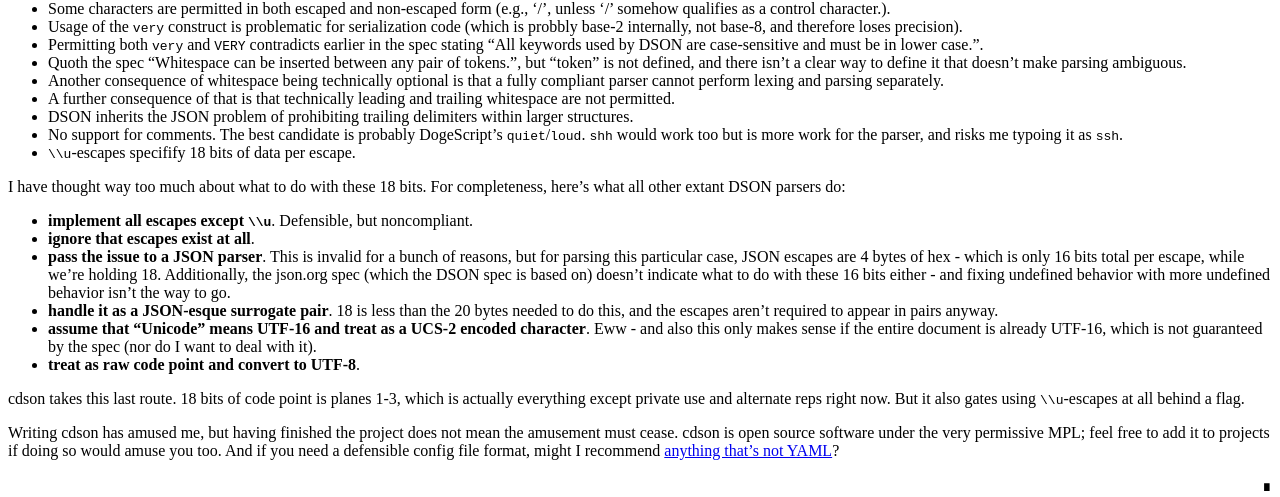
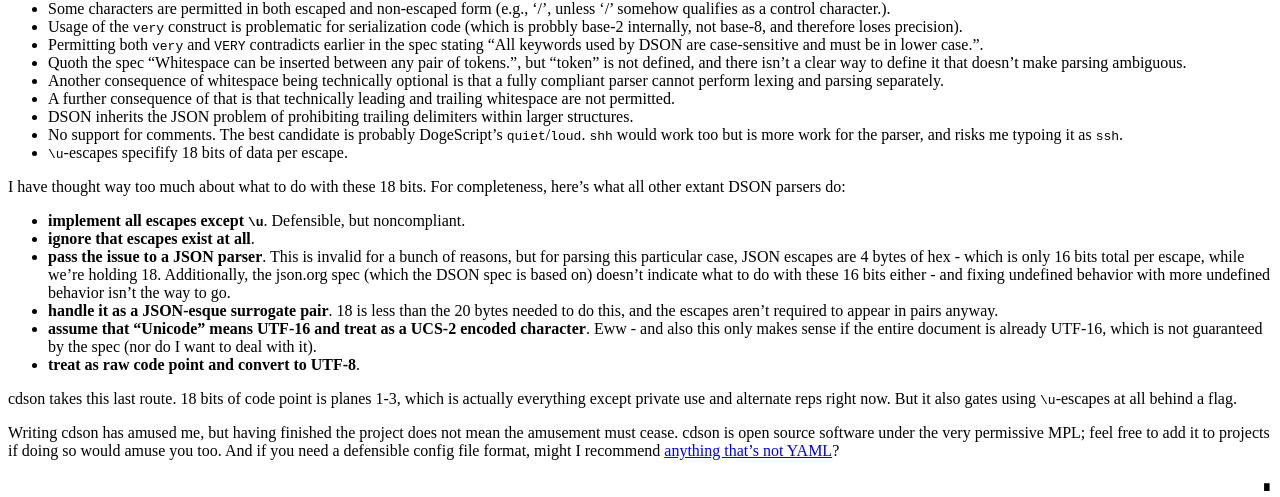
Before and after one commit to frozencemetery/mivehind.net, a Jekyll site: the page built from _posts/2021-12-03-cdson.md, in a window 1280 px wide. Shown: the part 325-822 px from the top of the page. Built offline with Jekyll 4.4.1, drawn with Linux system fonts in a browser that asks for light colours; Markdown is read by kramdown in place of the engine named in the settings.

```diff
--- a/_posts/2021-12-03-cdson.md
+++ b/_posts/2021-12-03-cdson.md
@@ -38,12 +38,12 @@ spec.
 - No support for comments.  The best candidate is probably DogeScript's
   `quiet`/`loud`.  `shh` would work too but is more work for the parser, and
   risks me typoing it as `ssh`.
-- `\\u`-escapes specifify 18 bits of data per escape.
+- `\u`-escapes specifify 18 bits of data per escape.
 
 I have thought way too much about what to do with these 18 bits.  For
 completeness, here's what all other extant DSON parsers do:
 
-- **implement all escapes except `\\u`**.  Defensible, but noncompliant.
+- **implement all escapes except `\u`**.  Defensible, but noncompliant.
 - **ignore that escapes exist at all**.
 - **pass the issue to a JSON parser**.  This is invalid for a bunch of
   reasons, but for parsing this particular case, JSON escapes are 4 bytes of
@@ -62,7 +62,7 @@ completeness, here's what all other extant DSON parsers do:
 
 cdson takes this last route.  18 bits of code point is planes 1-3, which is
 actually everything except private use and alternate reps right now.  But it
-also gates using `\\u`-escapes at all behind a flag.
+also gates using `\u`-escapes at all behind a flag.
 
 Writing cdson has amused me, but having finished the project does not mean the
 amusement must cease.  cdson is open source software under the very permissive
```
